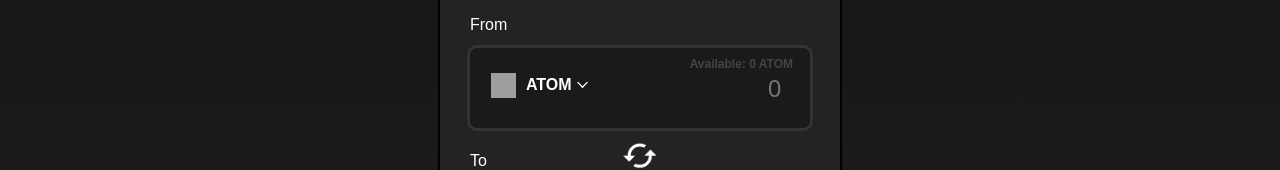
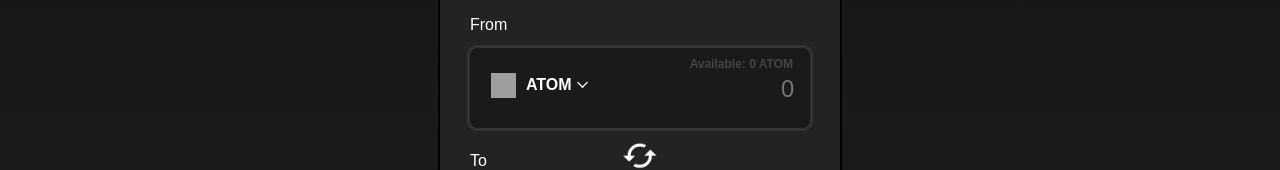
Before and after one commit to QubeLedger/minter-frontend, a React (Create React App) app: page / in a window 1280 px wide. Shown: the part 328-498 px from the top of the page. Built offline with nearby package versions, Linux system fonts and the light colour scheme; no server answers; grey boxes are pictures that could not be loaded; a web font is replaced by a local one.

Commit message:
fix: InputAmount.tsx
Co-authored-by: Konstantin <konstantin@quadrate.org>

```diff
--- a/src/components/Input/InputAmount.tsx
+++ b/src/components/Input/InputAmount.tsx
@@ -8,7 +8,6 @@ const FromInputAmount = styled.input`
     text-align: right;
     color: rgb(220,220,220);
     font-size: 24px;
-    padding-right: 15px;
     margin-right: 8px;
     outline-width: 0;
     font-family: system-ui, -apple-system, BlinkMacSystemFont, 'Segoe UI', Roboto, Oxygen, Ubuntu, Cantarell, 'Open Sans', 'Helvetica Neue', sans-serif;
```
